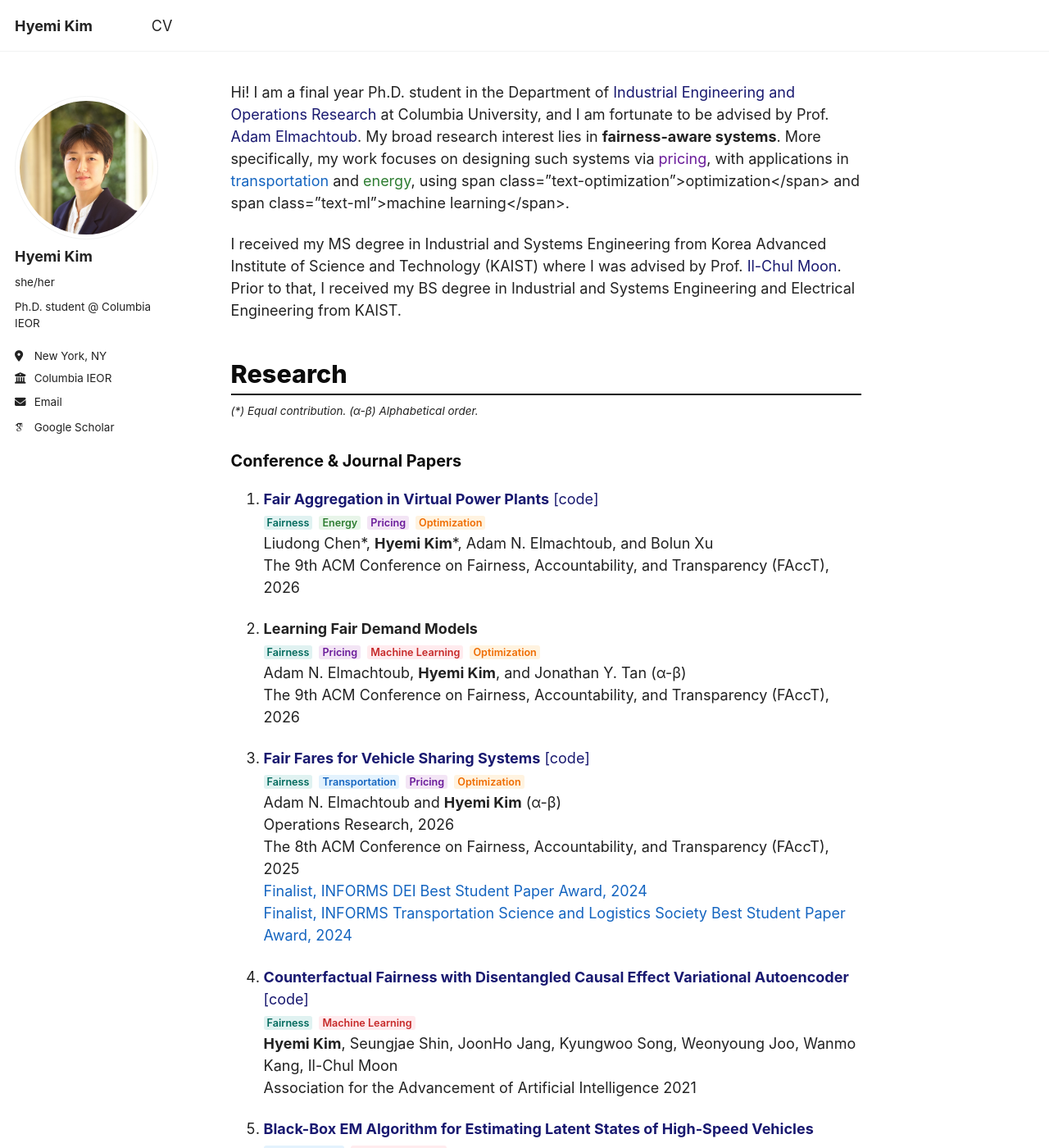
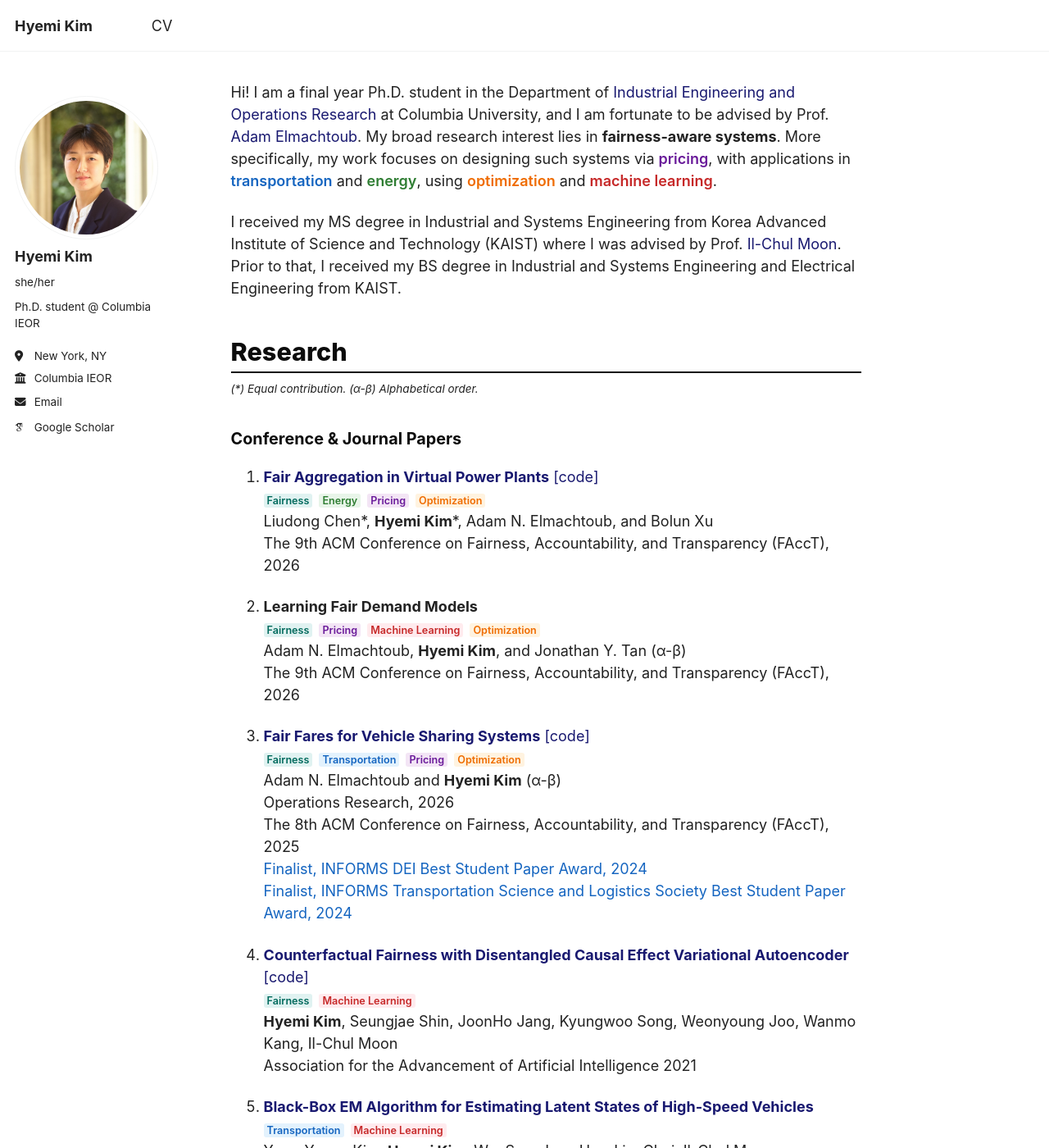
Before and after one commit to HyemiK1m/hyemik1m.github.io, a Jekyll site: the page built from _pages/about.md, in a window 1280 px wide and 1400 px high. Shown: the whole window at 82% size. Built offline with Jekyll 4.4.1, drawn with Linux system fonts in a browser that asks for light colours; some web fonts are replaced; a script that is not in the unit is left out.

Commit message:
Update about.md

```diff
--- a/_pages/about.md
+++ b/_pages/about.md
@@ -15,16 +15,16 @@ redirect_from:
   .tag-optimization { background-color: #FFF3E0; color: #EF6C00; padding: 1px 4px; border-radius: 3px; font-size: 0.7em; font-weight: 600; margin-right: 3px; display: inline-block; margin-bottom: 2px; line-height: 1.2;}
   .tag-ml { background-color: #FFEBEE; color: #C62828; padding: 1px 4px; border-radius: 3px; font-size: 0.7em; font-weight: 600; margin-right: 3px; display: inline-block; margin-bottom: 2px; line-height: 1.2;}
 
-  /* Text Colors for Bio - Removed font-weight */
-  .text-fairness { color: #00695C; }
-  .text-transportation { color: #1565C0; }
-  .text-energy { color: #2E7D32; }
-  .text-pricing { color: #6A1B9A; }
-  .text-optimization { color: #EF6C00; }
-  .text-ml { color: #C62828; }
+  /* Text Colors for Bio */
+  .text-fairness { color: #00695C; font-weight: 600; }
+  .text-transportation { color: #1565C0; font-weight: 600; }
+  .text-energy { color: #2E7D32; font-weight: 600; }
+  .text-pricing { color: #6A1B9A; font-weight: 600; }
+  .text-optimization { color: #EF6C00; font-weight: 600; }
+  .text-ml { color: #C62828; font-weight: 600; }
 </style>
 
-Hi! I am a final year Ph.D. student in the Department of [Industrial Engineering and Operations Research](https://ieor.columbia.edu/) at Columbia University, and I am fortunate to be advised by Prof. [Adam Elmachtoub](https://www.columbia.edu/~ae2516/). My broad research interest lies in **fairness-aware systems**. More specifically, my work focuses on designing such systems via <span class="text-pricing">pricing</span>, with applications in <span class="text-transportation">transportation</span> and <span class="text-energy">energy</span>, using span class="text-optimization">optimization</span> and span class="text-ml">machine learning</span>.
+Hi! I am a final year Ph.D. student in the Department of [Industrial Engineering and Operations Research](https://ieor.columbia.edu/) at Columbia University, and I am fortunate to be advised by Prof. [Adam Elmachtoub](https://www.columbia.edu/~ae2516/). My broad research interest lies in **fairness-aware systems**. More specifically, my work focuses on designing such systems via <span class="text-pricing">pricing</span>, with applications in <span class="text-transportation">transportation</span> and <span class="text-energy">energy</span>, using <span class="text-optimization">optimization</span> and <span class="text-ml">machine learning</span>.
 
 I received my MS degree in Industrial and Systems Engineering from Korea Advanced Institute of Science and Technology (KAIST) where I was advised by Prof. [Il-Chul Moon](https://aai.kaist.ac.kr/bbs/board.php?bo_table=sub2_1&wr_id=3). Prior to that, I received my BS degree in Industrial and Systems Engineering and Electrical Engineering from KAIST.
 
```
